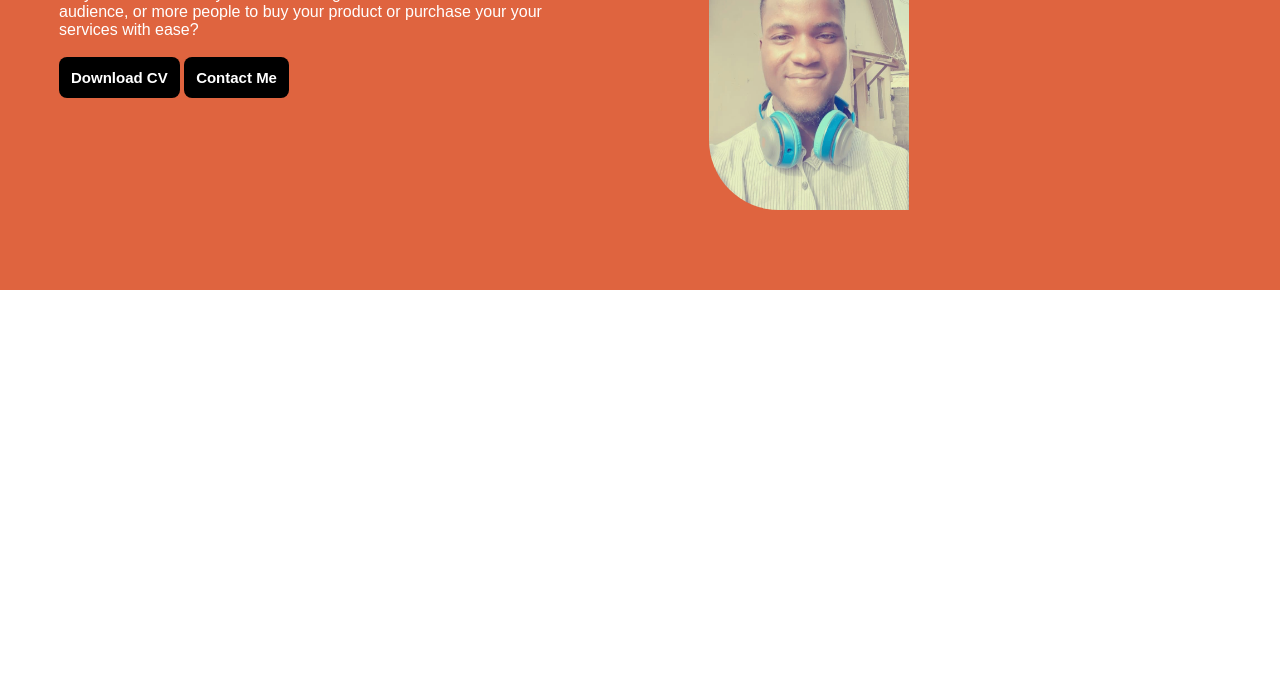
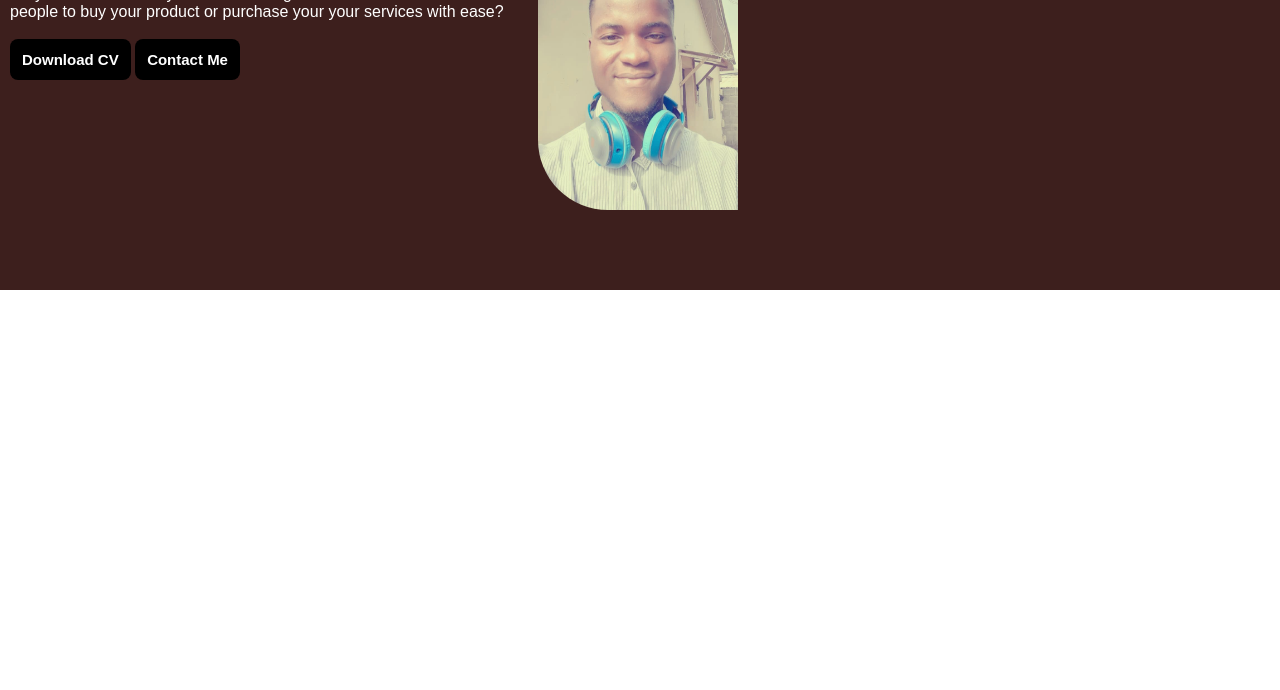
Before and after one commit to Teleiose20/Teliose-Beginner-Portfolio, a plain HTML site: page index.html in a window 1280 px wide. Shown: the part 190-880 px from the top of the page. Drawn offline with Linux system fonts and the light colour scheme.

Commit message:
third commit

```diff
--- a/CSS/header.css
+++ b/CSS/header.css
@@ -12,7 +12,7 @@ body {
   margin: 0;
 }
 .header-start {
-  background-color: var(--BG-header-Color);
+  background-color: var(--BG-Hero-container);
   box-shadow: 0 4 8 0 rgb(red, green, blue);
   position: sticky;
   top: 0;
--- a/CSS/hero.css
+++ b/CSS/hero.css
@@ -15,10 +15,13 @@ body {
 .hero-container {
   width: 100%;
   height: 400px;
-  background-color: var(--BG-Hero-container);
-  margin-top: 0px;
+  background-color: var(--BG-header-Color);
+  margin: 0px 0px 0px;
   display: flex;
-  justify-content: space-around;
+  justify-content: flex-start;
+  /* align-items: center; */
+  padding-left: 10px;
+  gap: -50px 0px;
 }
 
 .hero-text {
@@ -28,6 +31,12 @@ body {
   padding-top: 30px;
   /* margin-left: 20px; */
   color: white;
+}
+.hero-text > p {
+  width: 650px;
+  /* white-space: nowrap;
+  overflow: hidden;
+  text-overflow: ellipsis; */
 }
 .hero-image {
   display: inline-block;
--- a/index.html
+++ b/index.html
@@ -6,7 +6,7 @@
     <meta name="viewport" content="width=device-width, initial-scale=1.0" />
     <title>HOMEPAGE</title>
     <link rel="stylesheet" href="CSS/header.css" />
-    <link rel="stylesheet" href="CSS/hero.css"
+    <link rel="stylesheet" href="CSS/hero.css" />
   </head>
   <body>
     <!--Start of the header section-->
@@ -21,7 +21,7 @@
             <a href="index.html">HOME</a>
             <a href="about.html">ABOUT ME</a>
             <a href="my-portfolio.html">My Portfolio</a>
-            <a href="contact.html" ">CONTACT ME</a>
+            <a href="contact.html">CONTACT ME</a>
           </div>
         </div>
       </nav>
```
